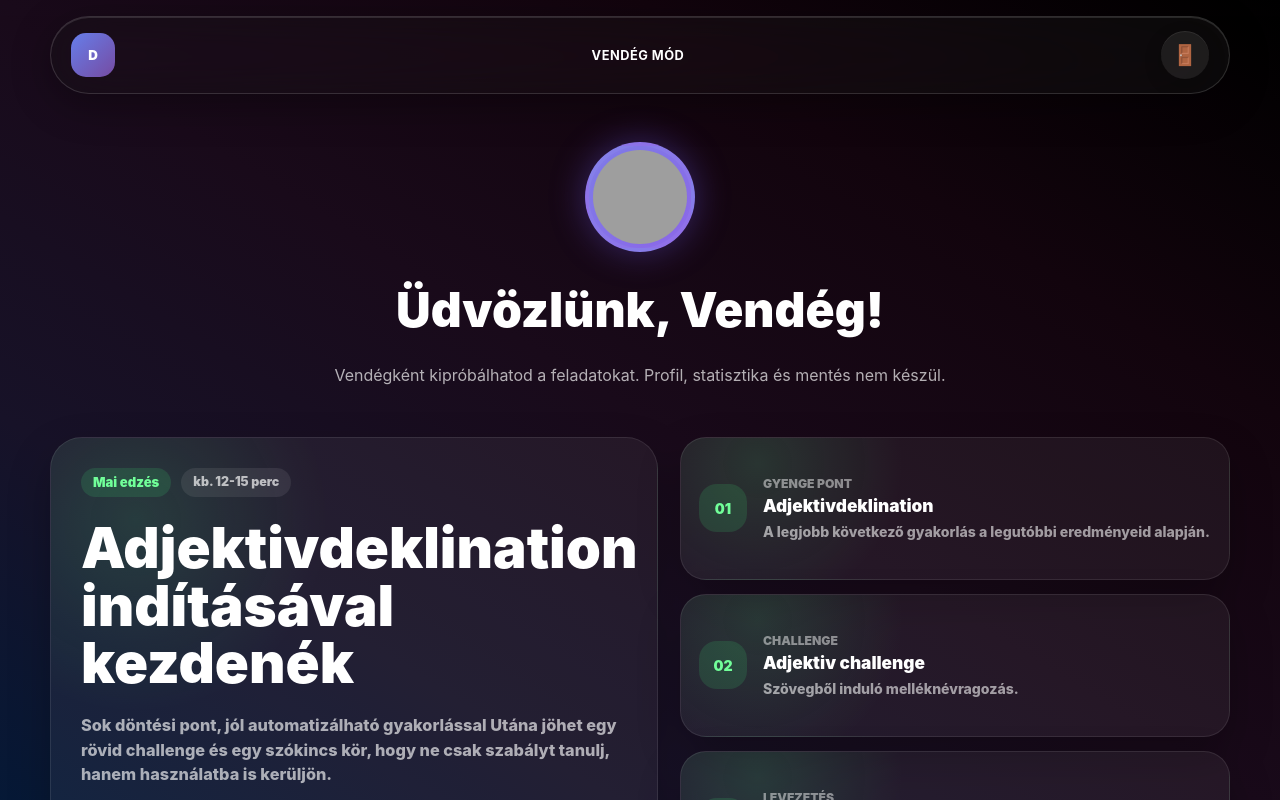
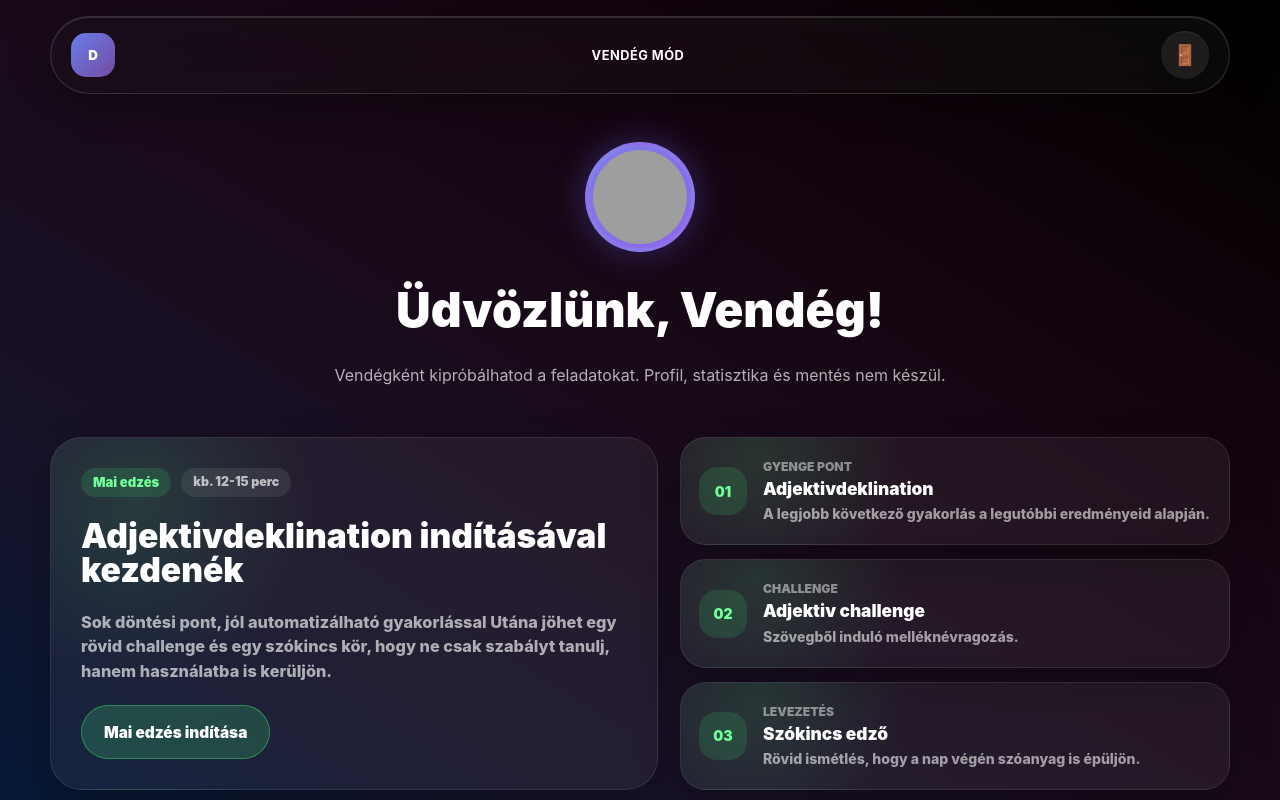
Before and after one commit to spetergabor/deutsch-trainer, a Vue app: page / in a window 1280 px wide. Both pictures are taken after a click on the element 460 px from the left and 796 px from the top of the page. Shown: the top 800 px of the page. Built offline with nearby package versions, Linux system fonts and the light colour scheme; grey boxes are pictures that could not be loaded.

Commit message:
Update app

```diff
--- a/src/assets/styles/dashboard.css
+++ b/src/assets/styles/dashboard.css
@@ -106,7 +106,11 @@
 .daily-plan-step {
   border: 1px solid rgba(255, 255, 255, 0.09);
   background:
-    radial-gradient(circle at 14% 18%, rgba(67, 233, 123, 0.14), transparent 30%),
+    radial-gradient(
+      circle at 14% 18%,
+      rgba(67, 233, 123, 0.14),
+      transparent 30%
+    ),
     rgba(255, 255, 255, 0.055);
   color: #ffffff;
   box-shadow: 0 18px 42px rgba(0, 0, 0, 0.25);
@@ -154,7 +158,7 @@
   max-width: 760px;
   margin: 0;
   color: #ffffff;
-  font-size: clamp(2.1rem, 4.4vw, 4rem);
+  font-size: clamp(2.1rem, 2.4vw, 4rem);
   font-weight: 950;
   line-height: 1.02;
 }
@@ -283,7 +287,11 @@
   border: 1px solid rgba(255, 213, 106, 0.22);
   border-radius: 34px;
   background:
-    radial-gradient(circle at 12% 20%, rgba(255, 213, 106, 0.22), transparent 28%),
+    radial-gradient(
+      circle at 12% 20%,
+      rgba(255, 213, 106, 0.22),
+      transparent 28%
+    ),
     linear-gradient(135deg, rgba(102, 126, 234, 0.2), transparent 46%),
     rgba(255, 255, 255, 0.06);
   color: #ffffff;
```
Also changed, not shown: 1 other file (tests, documents, lock files or other folders).
